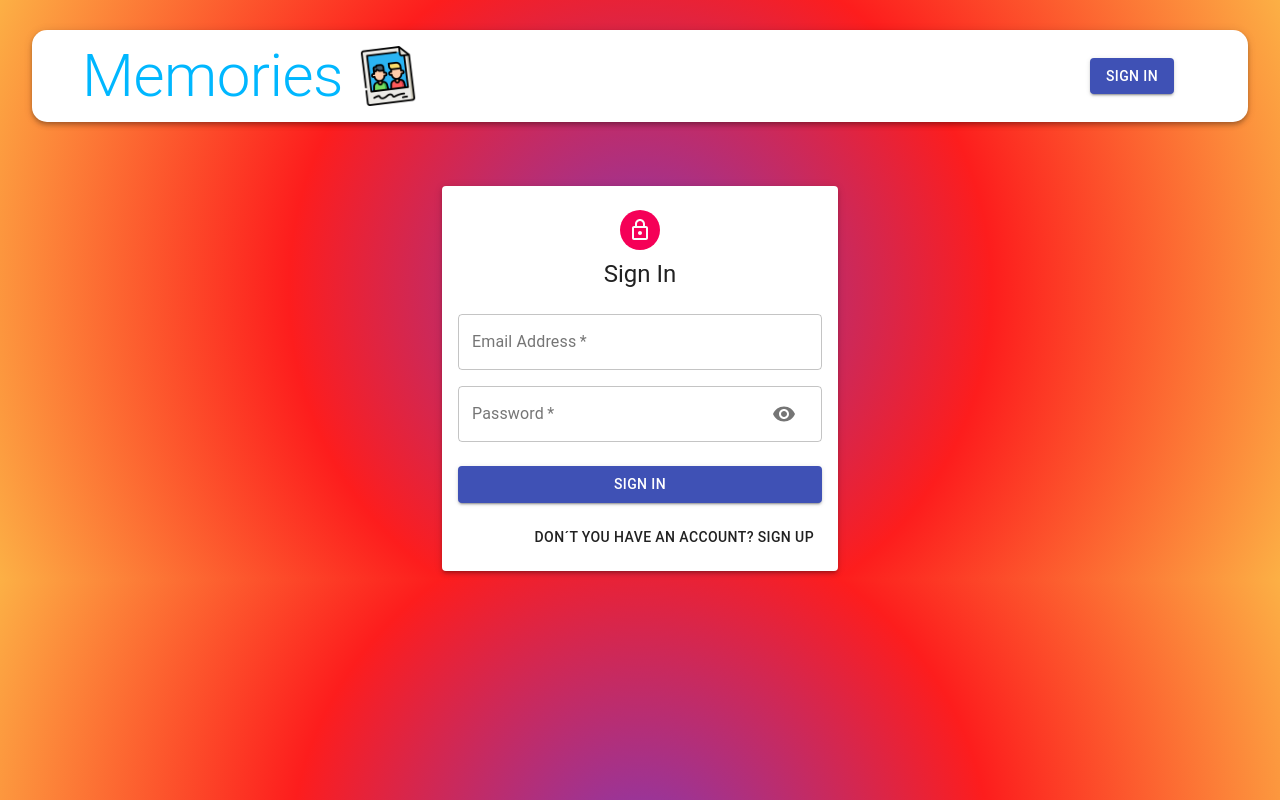
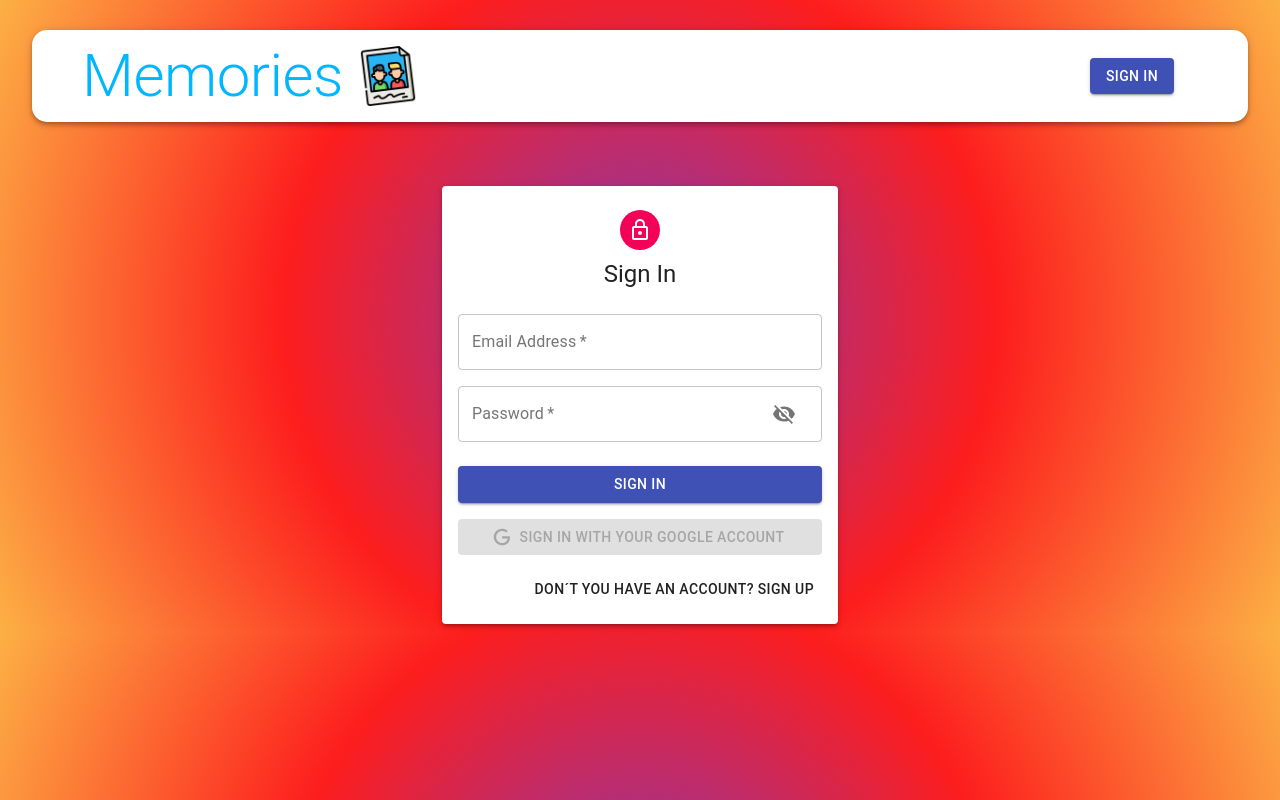
Before and after one commit to FaustMaggioni/MERN_frontend, a React (Create React App) app: page /auth in a window 1280 px wide. Built offline with nearby package versions, Linux system fonts and the light colour scheme.

Commit message:
Google OAuth

```diff
--- a/src/components/Auth/Auth.jsx
+++ b/src/components/Auth/Auth.jsx
@@ -3,10 +3,19 @@ import {Avatar,Button,Paper,Grid,Typography,Container,TextField} from '@material
 import useStyles from './styles'
 import LockOutlinedIcon from "@material-ui/icons/LockOutlined";
 import Input from './Input'
+import {GoogleLogin} from 'react-google-login'
+import Icon from './Icon'
+import {useDispatch} from "react-redux";
+import {useHistory} from 'react-router-dom'
+
 const Auth = () => {
     const classes = useStyles()
     const [isSignUp,setIsSignUp] = useState(false)
     const [showPassword,setShowPassword] = useState(false)
+    const dispatch = useDispatch()
+    const history = useHistory()
+    const [iniciando,setIniciando] = useState(false)
+
 
     const handleSubmit= () =>{}
     const handleChange = ()=>{}
@@ -14,6 +23,25 @@ const Auth = () => {
     const switchMode = () =>{
         setIsSignUp((prevIsSignUp)=> !prevIsSignUp)
         setShowPassword(false)
+    }
+
+    const googleFailure = (error) =>{
+        console.log('Google sign in was unsuccessful. Try again.')
+        setIniciando(false)
+        console.log(error)
+    }
+    const googleSuccess = async (res) =>{
+        console.log('SUCCESS')
+        const result= res?.profileObj //evita error de que res no exista
+        const token= res?.tokenId
+        try{
+            dispatch({type:'AUTH',data: {result,token}})
+            setIniciando(false)
+            history.push('/')
+        }catch(error){
+            console.log(error)
+        }
+
     }
 
 
@@ -56,6 +84,23 @@ const Auth = () => {
                         <Button type={'submit'} fullWidth variant={'contained'} color={'primary'} className={classes.submit}>
                             {isSignUp? 'Sign Up' : 'Sign In'}
                         </Button>
+                        <GoogleLogin
+                            clientId={'669428016837-gquhb2en6o71g34tl78m86g6j8gdj9jr.apps.googleusercontent.com'}
+                            render={(renderProps) =>(
+                                <Button className={classes.googleButton}
+                                        color={'primary'} fullWidth
+                                        onClick={renderProps.onClick}
+                                        disabled={renderProps.disabled}
+                                        startIcon={<Icon/>}
+                                        variant={'contained'}
+                                >
+                                    Sign in with your Google Account
+                                </Button>
+                            )}
+                            onSuccess={googleSuccess}
+                            onFailure={googleFailure}
+                            cookiePolicy={'single_host_origin'}
+                        />
                         <Grid container justify={'flex-end'}>
                             <Grid item>
                                 <Button onClick={switchMode}>
--- /dev/null
+++ b/src/components/Auth/Icon.jsx
@@ -0,0 +1,12 @@
+import React from 'react';
+
+const Icon = () => (
+    <svg style={{ width: '20px', height: '20px' }} viewBox="0 0 24 24">
+        <path
+            fill="currentColor"
+            d="M21.35,11.1H12.18V13.83H18.69C18.36,17.64 15.19,19.27 12.19,19.27C8.36,19.27 5,16.25 5,12C5,7.9 8.2,4.73 12.2,4.73C15.29,4.73 17.1,6.7 17.1,6.7L19,4.72C19,4.72 16.56,2 12.1,2C6.42,2 2.03,6.8 2.03,12C2.03,17.05 6.16,22 12.25,22C17.6,22 21.5,18.33 21.5,12.91C21.5,11.76 21.35,11.1 21.35,11.1V11.1Z"
+        />
+    </svg>
+);
+
+export default Icon;
--- a/src/components/Auth/Input.jsx
+++ b/src/components/Auth/Input.jsx
@@ -4,6 +4,7 @@ import VisibilityOff from "@material-ui/icons/VisibilityOff";
 import Visibility from "@material-ui/icons/Visibility";
 
 const Input = ({name,label,half,handleShowPassword,handleChange,type,autoFocus}) =>{
+
     useEffect(() => {
         console.log(type)
     }, [type]);
@@ -15,6 +16,7 @@ const Input = ({name,label,half,handleShowPassword,handleChange,type,autoFocus})
                 onChange={handleChange}
                 variant={'outlined'}
                 required
+                type={type}
                 fullWidth
                 label={label}
                 autoFocus={autoFocus}
@@ -22,7 +24,9 @@ const Input = ({name,label,half,handleShowPassword,handleChange,type,autoFocus})
                     endAdornment: (
                         <InputAdornment position="end">
                             <IconButton onClick={handleShowPassword}>
-                                {type === 'password' ? <Visibility /> : <VisibilityOff />}
+                                {
+                                    (type==='password')? (<VisibilityOff/>) : (<Visibility/>)
+                                }
                             </IconButton>
                         </InputAdornment>
                     ),
--- a/src/components/Navbar/Navbar.jsx
+++ b/src/components/Navbar/Navbar.jsx
@@ -1,12 +1,59 @@
-import React from 'react'
+import React, {useState,useEffect} from 'react'
 import {AppBar, Avatar, Button, Typography, Toolbar} from "@material-ui/core";
 import memories from "../../images/memories.png";
 import useStyles from './styles'
-import {Link} from 'react-router-dom'
+import {Link,useHistory} from 'react-router-dom'
+import {useDispatch}  from "react-redux";
 
-const Navbar = () =>{
+
+
+const Botones = ({user,setIniciando,setUser}) =>{
+    const dispatch= useDispatch()
     const classes = useStyles()
-    const user=null
+    const history = useHistory()
+
+    const logout = () =>{
+        console.log('LOGOUT')
+        dispatch({type: 'LOG_OUT'})
+        // history.push('/')
+        setUser(null)
+        setIniciando(false)
+    }
+
+
+    if(user){
+        return(
+            <div className={classes.profile}>
+                <Avatar className={classes.purple} alt={user.result.name} src={user.result.imageUrl}>
+                    {user.result.name.charAt(0)}
+                </Avatar>
+                <Typography className={classes.userName} variant='h6'>
+                    {user.result.name}
+                </Typography>
+                <Button variant='contained' className={classes.logout} color='secondary' onClick={logout}>
+                    Logout
+                </Button>
+            </div>
+        )
+    }else{
+        return(
+            <Button component={Link} to='/auth' variant='contained' color={'primary'} onClick={()=>setIniciando(true)}>
+                Sign In
+            </Button>
+        )
+    }
+}
+
+const Navbar = ({iniciando,setIniciando}) =>{
+    const classes = useStyles()
+    const [user,setUser] = useState(JSON.parse(localStorage.getItem('profile')))
+
+    console.log(user)
+
+    useEffect(() => {
+        const token = user?.token
+        setUser(JSON.parse(localStorage.getItem('profile')))
+    }, [user]);
 
     return(
             <AppBar className={classes.appBar} position='static' color='inherit'>
@@ -15,25 +62,8 @@ const Navbar = () =>{
                     <img className={classes.image} src={memories} alt='memories' height='60' />
                 </div>
                 <Toolbar className={classes.toolbar}>
-                    {user? (
-                        <div className={classes.profile}>
-                            <Avatar className={classes.purple} alt={user.result.name} src={user.result.imageUrl}>
-                                {user.result.name.charAt(0)}
-                            </Avatar>
-                            <Typography className={classes.userName} variant='h6'>
-                                {user.result.name}
-                            </Typography>
-                            <Button variant='contained' className={classes.logout} color='secondary'>
-                                Logout
-                            </Button>
-                        </div>
-                    ):(
-                        <Button component={Link} to='/auth' variant='contained' color={'primary'}>
-                            Sign In
-                        </Button>
-                    )}
+                    {!iniciando? (<Botones setUser={setUser} setIniciando={setIniciando} user={user}></Botones>) :(<span></span>)}
                 </Toolbar>
-
             </AppBar>
     )
 }
--- a/src/constants/actionTypes.js
+++ b/src/constants/actionTypes.js
@@ -3,3 +3,6 @@ export const UPDATE ='UPDATE';
 export const FETCH_ALL='FETCH_ALL';
 export const DELETE = 'DELETE';
 export const LIKE = 'LIKE';
+
+export const AUTH='AUTH';
+export const LOG_OUT='LOG_OUT';
--- /dev/null
+++ b/src/reducers/auth.js
@@ -0,0 +1,17 @@
+import {AUTH,LOG_OUT} from '../constants/actionTypes'
+
+const authReducer = (state=[],action) =>{
+    console.log('AUTH')
+    switch (action.type){
+        case AUTH:
+            localStorage.setItem('profile', JSON.stringify({...action?.data}))
+            return {...state,authData: action?.data};
+        case LOG_OUT:
+            localStorage.clear()
+            return {...state,authData: null};
+        default:
+            return state;
+    }
+}
+
+export default authReducer
--- a/src/reducers/index.js
+++ b/src/reducers/index.js
@@ -1,6 +1,7 @@
 import { combineReducers } from 'redux'
 import posts from './posts'
-
+import auth from './auth'
 export default combineReducers({
     posts,
+    auth,
 })
```
